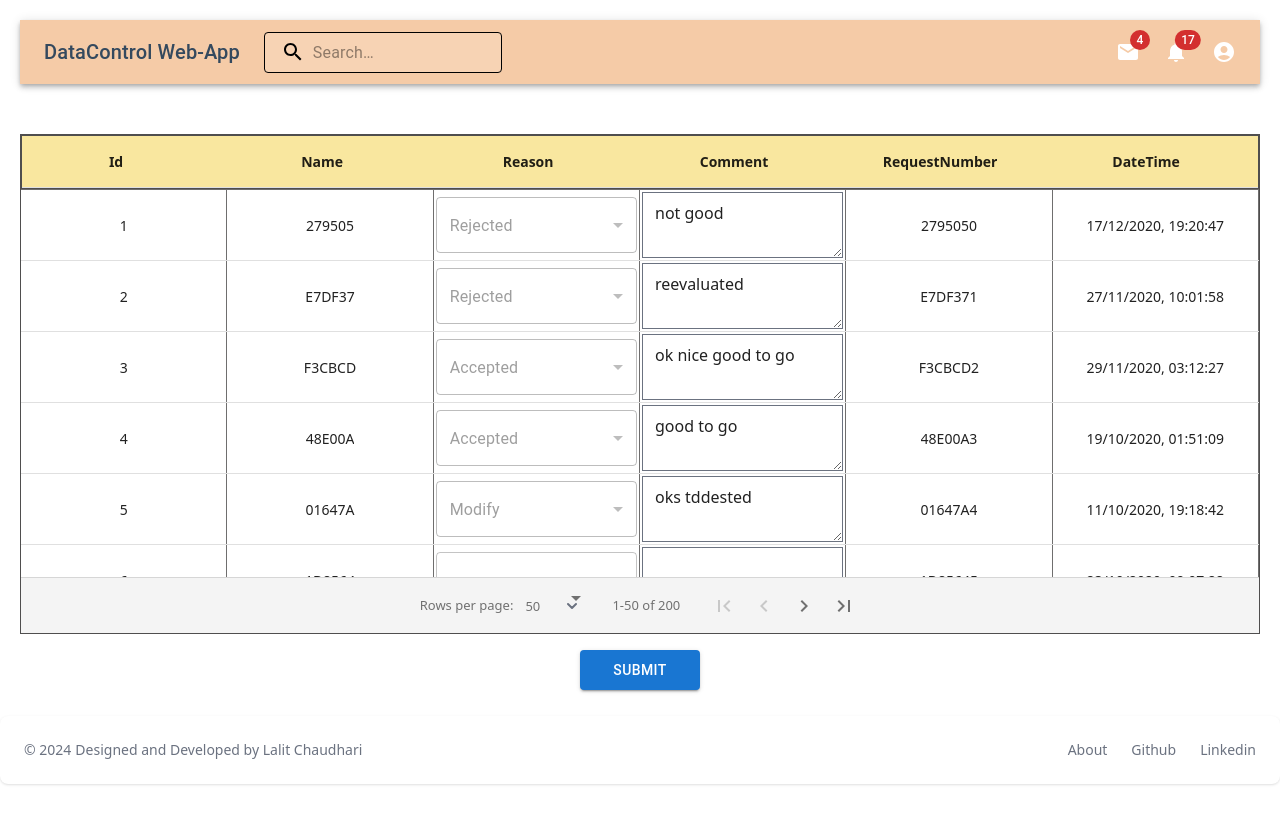
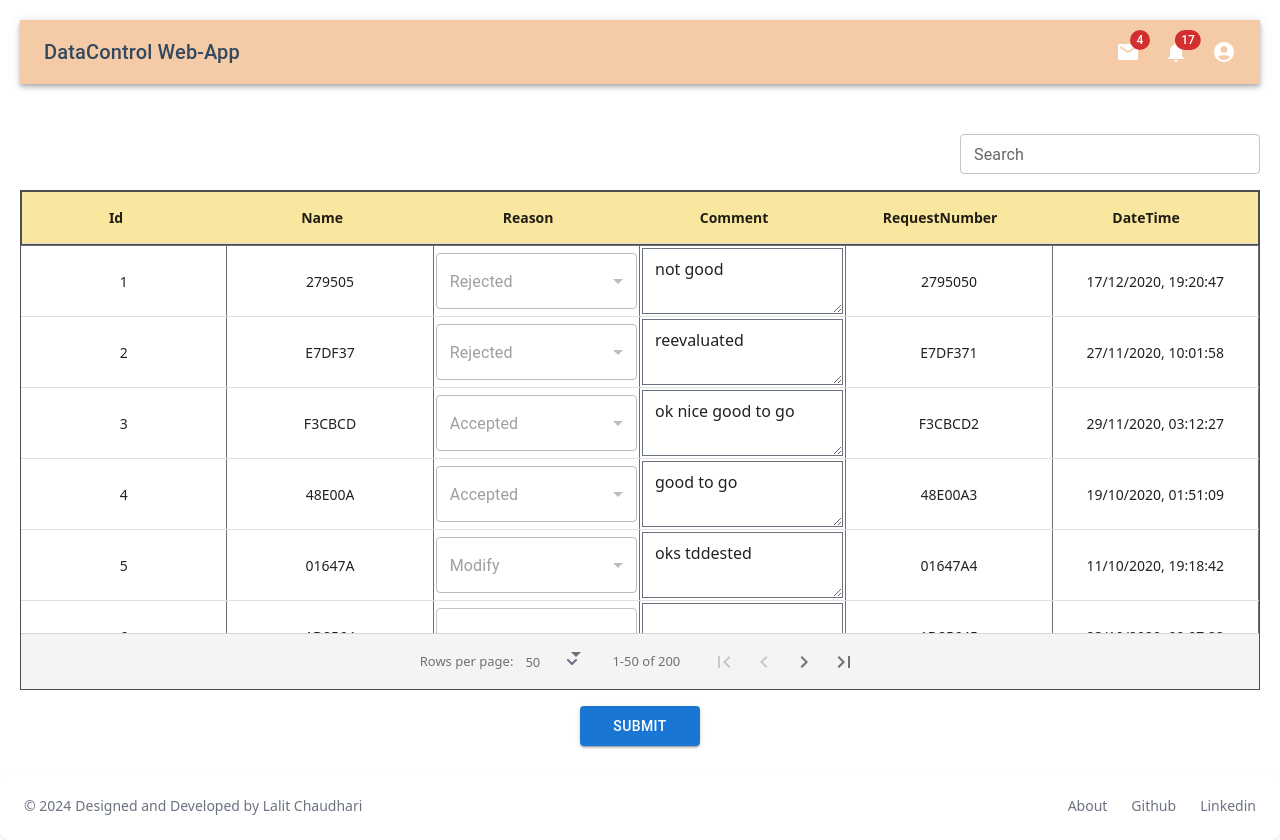
Before and after one commit to luc97500/datatable, a React (Create React App) app: page / in a window 1280 px wide. Before the commit the page ends 800 px from the top, so only its background shows below. Built offline with nearby package versions, Linux system fonts and the light colour scheme.

Commit message:
added search functioanlity

```diff
--- a/src/component/datatable.jsx
+++ b/src/component/datatable.jsx
@@ -3,7 +3,7 @@ import DataTable from "react-data-table-component";
 import { DropdownCell } from "./dropdowncell";
 import { CommentCell } from "./commentCell";
 import "./datable.css";
-import { Box, Button } from "@mui/material";
+import { Box, Button, TextField } from "@mui/material";
 
 export const Datatable = ({ currentScreen }) => {
   console.log(currentScreen);
@@ -11,9 +11,9 @@ export const Datatable = ({ currentScreen }) => {
   function generateUniqueRows(count) {
     const reasons = ["accepted", "rejected", "modify", ""];
     const comments = {
-      accepted: ["ok tested", "good to go", "all set" ,"ok nice good to go"],
-      rejected: ["not good", "needs work", "rejected","reevaluated"],
-      modify: ["oks tddested", "needs changes", "update required","modified control"],
+      accepted: ["ok tested", "good to go", "all set", "ok nice good to go"],
+      rejected: ["not good", "needs work", "rejected", "reevaluated"],
+      modify: ["oks tddested", "needs changes", "update required", "modified control"],
       "": [""],
     };
 
@@ -59,81 +59,14 @@ export const Datatable = ({ currentScreen }) => {
   }
 
   const [tableData, setTableData] = useState(generateUniqueRows(200));
+  const [editedRows, setEditedRows] = useState({});
+  const [searchTerm, setSearchTerm] = useState("");
 
-  //   const [tableData, setTableData] = useState([
-  //     {
-  //       id: 1,
-  //       name: "x53235",
-  //       reason: "accepted",
-  //       comment: "ok tested",
-  //       datetime: "12/12/2020 12:00 PM",
-  //     },
-  //     {
-  //       id: 2,
-  //       name: "x553235",
-  //       reason: "",
-  //       comment: "",
-  //       datetime: "17/12/2020 12:00 PM",
-  //     },
-  //     {
-  //       id: 3,
-  //       name: "xs53235",
-  //       reason: "rejected",
-  //       comment: "oks tested",
-  //       datetime: "17/12/2020 12:00 PM",
-  //     },
-  //     {
-  //       id: 4,
-  //       name: "xs53xx235",
-  //       reason: "accepted",
-  //       comment: "oks tested",
-  //       datetime: "17/10/2020 12:00 PM",
-  //     },
-  //     {
-  //       id: 5,
-  //       name: "xs53454235",
-  //       reason: "modify",
-  //       comment: "oks tddested",
-  //       datetime: "17/10/2020 12:00 PM",
-  //     },
-  //     {
-  //       id: 6,
-  //       name: "ss",
-  //       reason: "",
-  //       comment: "",
-  //       datetime: "15/10/2020 12:00 PM",
-  //     },
-  //     {
-  //       id: 7,
-  //       name: "xs53235",
-  //       reason: "rejected",
-  //       comment: "oks tested",
-  //       datetime: "17/12/2020 12:00 PM",
-  //     },
-  //     {
-  //       id: 8,
-  //       name: "dddd",
-  //       reason: "accepted",
-  //       comment: "oks tested",
-  //       datetime: "17/10/2020 12:00 PM",
-  //     },
-  //     {
-  //       id: 9,
-  //       name: "sss",
-  //       reason: "modify",
-  //       comment: "oks tddested",
-  //       datetime: "17/10/2020 12:00 PM",
-  //     },
-  //     {
-  //       id: 10,
-  //       name: "ss",
-  //       reason: "",
-  //       comment: "",
-  //       datetime: "15/10/2020 12:00 PM",
-  //     },
-  //   ]);
-
-  const [editedRows, setEditedRows] = useState({});
+  const filteredData = tableData.filter((row) =>
+    Object.values(row).some((value) =>
+      value.toString().toLowerCase().includes(searchTerm.toLowerCase())
+    )
+  );
 
   const handleDropdownChange = (id, newValue) => {
     setTableData((prevData) =>
@@ -157,6 +90,10 @@ export const Datatable = ({ currentScreen }) => {
     const editedData = tableData.filter((row) => editedRows[row.id]);
     console.log("Submitted data:", editedData);
     setEditedRows({});
+  };
+
+  const handleSearchChange = (event) => {
+    setSearchTerm(event.target.value);
   };
 
   const customStyles = {
@@ -248,11 +185,28 @@ export const Datatable = ({ currentScreen }) => {
 
   return (
     <>
+      <Box
+      sx={{
+        display: 'flex',
+        justifyContent: 'flex-end',
+        mb: 2,
+      }}
+    >
+      <TextField
+        label="Search"
+        variant="outlined"
+        size="small"
+        onChange={handleSearchChange}
+        sx={{ width: 300 }}
+      />
+    </Box>
+
       <div className="data-table-wrapper">
         <div className="data-table-container">
+
           <DataTable
             columns={columns}
-            data={tableData}
+            data={filteredData}
             fixedHeader
             pagination
             paginationRowsPerPageOptions={[50, 100, 150, 200]}
--- a/src/component/navbar.jsx
+++ b/src/component/navbar.jsx
@@ -166,15 +166,6 @@ export function Navbar() {
           >
             DataControl Web-App
           </Typography>
-          <Search sx={{color:'black' ,  border:'1px solid black'}}>
-            <SearchIconWrapper>
-              <SearchIcon />
-            </SearchIconWrapper>
-            <StyledInputBase
-              placeholder="Search…"
-              inputProps={{ "aria-label": "search" }}
-            />
-          </Search>
           <Box sx={{ flexGrow: 1 }} />
           <Box sx={{ display: { xs: "none", md: "flex" } }}>
             <IconButton
```
